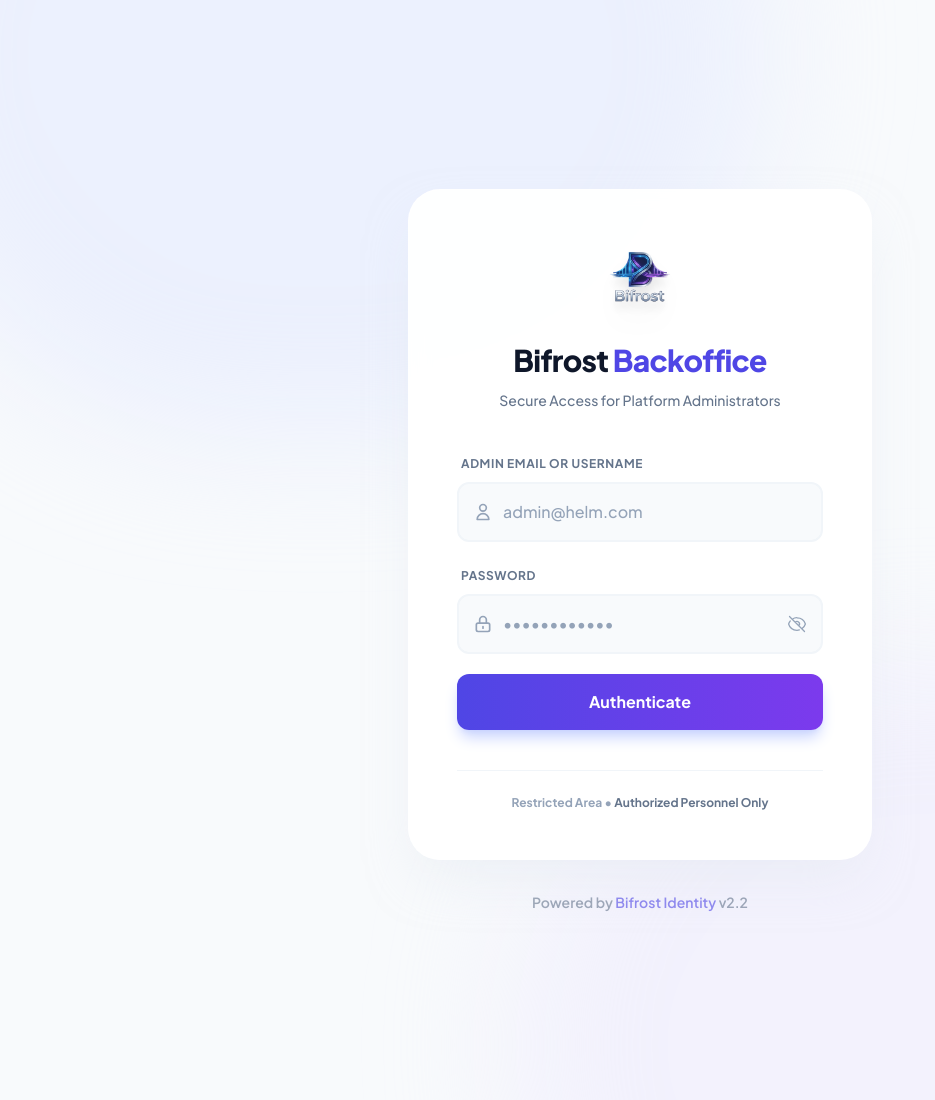
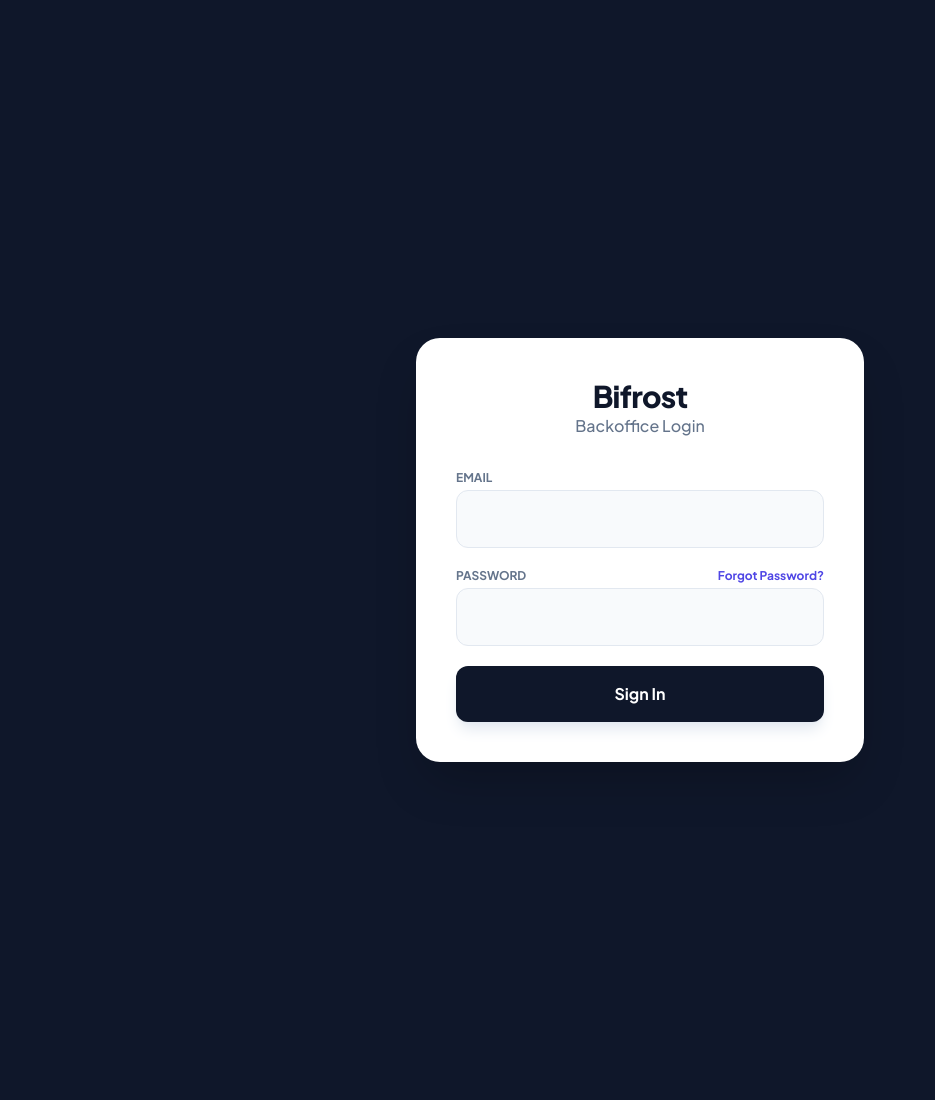
Before and after one commit to pr0meth4uspr0meth4us-bit/bifost, a Flask app: page /backoffice/login in a window 1280 px wide. Shown: the whole page, without its empty margins (0-935 px from the left). Run offline with Flask 3, Linux system fonts and the light colour scheme; parts of the project's set-up code (start-up, migrations or seed data) failed here and were passed over; some libraries are stand-ins or nearby versions.

Commit message:
feat: add backoffice password recovery flow
- Added /forgot-password and /reset-password routes to Backoffice.
- Implemented dual-collection lookup (admins/accounts) to support both Heimdall and Tenants.
- Added send_reset_email to email_service.
- Created UI templates for the recovery flow.

```diff
--- a/bifrost/templates/backoffice/login.html
+++ b/bifrost/templates/backoffice/login.html
@@ -3,44 +3,26 @@
 <head>
     <meta charset="UTF-8">
     <title>Bifrost Backoffice</title>
-    <link rel="icon" type="image/x-icon" href="{{ url_for('static', filename='favicon.ico') }}">
-
     <script src="https://cdn.tailwindcss.com"></script>
-    <script defer src="https://cdn.jsdelivr.net/npm/alpinejs@3.x.x/dist/cdn.min.js"></script>
     <link href="https://fonts.googleapis.com/css2?family=Plus+Jakarta+Sans:wght@400;500;600;700;800&display=swap" rel="stylesheet">
-    <style>
-        body { font-family: 'Plus Jakarta Sans', sans-serif; }
-        .glass-effect {
-            background: rgba(255, 255, 255, 0.95);
-            backdrop-filter: blur(10px);
-        }
-    </style>
+    <style>body { font-family: 'Plus Jakarta Sans', sans-serif; }</style>
 </head>
-<body class="bg-slate-50 min-h-screen flex items-center justify-center relative overflow-hidden">
-
-<div class="absolute top-0 left-0 w-full h-full overflow-hidden -z-10">
-    <div class="absolute -top-[30%] -left-[10%] w-[70%] h-[70%] rounded-full bg-indigo-100 blur-3xl opacity-50 mix-blend-multiply animate-blob"></div>
-    <div class="absolute -bottom-[30%] -right-[10%] w-[70%] h-[70%] rounded-full bg-violet-100 blur-3xl opacity-50 mix-blend-multiply animate-blob animation-delay-2000"></div>
-</div>
-
-<div class="w-full max-w-lg px-6">
-    <div class="glass-effect rounded-[2rem] shadow-2xl shadow-slate-200/50 border border-white/50 p-10 sm:p-12">
-
-        <div class="text-center mb-10">
-            <img src="{{ url_for('static', filename='logo.png') }}" alt="Bifrost Logo" class="h-20 w-auto mx-auto mb-6 hover:scale-105 transition-transform duration-300 drop-shadow-xl">
-
-            <h1 class="text-3xl font-extrabold text-slate-900 tracking-tight">Bifrost <span class="text-indigo-600">Backoffice</span></h1>
-            <p class="text-slate-500 mt-3 text-sm font-medium">Secure Access for Platform Administrators</p>
+<body class="bg-slate-900 flex items-center justify-center min-h-screen p-6">
+    <div class="w-full max-w-md bg-white rounded-3xl p-10 shadow-2xl">
+        <div class="text-center mb-8">
+            <h1 class="text-3xl font-extrabold text-slate-900 tracking-tight">Bifrost</h1>
+            <p class="text-slate-500 font-medium">Backoffice Login</p>
         </div>
 
         {% with messages = get_flashed_messages(with_categories=true) %}
         {% if messages %}
-        <div class="mb-8 space-y-3">
+        <div class="mb-6 space-y-2">
             {% for category, message in messages %}
-            <div class="flex items-center p-4 rounded-xl text-sm font-bold border
-                            {% if category == 'success' %}bg-green-50 text-green-700 border-green-100
-                            {% elif category == 'danger' %}bg-red-50 text-red-700 border-red-100
-                            {% else %}bg-slate-50 text-slate-700 border-slate-100{% endif %}">
+            <div class="p-4 rounded-xl text-sm font-bold border
+                        {% if category == 'success' %}bg-green-50 border-green-200 text-green-700
+                        {% elif category == 'danger' %}bg-red-50 border-red-200 text-red-700
+                        {% elif category == 'warning' %}bg-amber-50 border-amber-200 text-amber-800
+                        {% else %}bg-slate-50 border-slate-200 text-slate-700{% endif %}">
                 {{ message }}
             </div>
             {% endfor %}
@@ -48,58 +30,22 @@
         {% endif %}
         {% endwith %}
 
-        <form method="POST" class="space-y-5" x-data="{ showPass: false }">
-            <div class="space-y-2">
-                <label class="text-xs font-bold text-slate-500 uppercase tracking-wider ml-1">Admin Email or Username</label>
-                <div class="relative group">
-                    <div class="absolute inset-y-0 left-0 pl-4 flex items-center pointer-events-none">
-                        <svg class="h-5 w-5 text-slate-400 group-focus-within:text-indigo-500 transition-colors" fill="none" viewBox="0 0 24 24" stroke="currentColor">
-                            <path stroke-linecap="round" stroke-linejoin="round" stroke-width="2" d="M16 7a4 4 0 11-8 0 4 4 0 018 0zM12 14a7 7 0 00-7 7h14a7 7 0 00-7-7z" />
-                        </svg>
-                    </div>
-                    <input type="text" name="email" required placeholder="admin@helm.com"
-                           class="w-full pl-11 pr-5 py-4 bg-slate-50 border-2 border-slate-100 rounded-xl focus:bg-white focus:border-indigo-500 focus:ring-4 focus:ring-indigo-500/10 outline-none transition-all font-medium text-slate-700 placeholder-slate-400">
+        <form method="POST" class="space-y-5">
+            <div>
+                <label class="block text-xs font-bold text-slate-500 uppercase mb-1">Email</label>
+                <input type="email" name="email" required class="w-full p-4 bg-slate-50 border border-slate-200 rounded-xl outline-none focus:border-indigo-600 focus:ring-2 focus:ring-indigo-50 font-bold text-slate-900 transition-all">
+            </div>
+            <div>
+                <div class="flex justify-between items-center mb-1">
+                    <label class="block text-xs font-bold text-slate-500 uppercase">Password</label>
+                    <a href="{{ url_for('backoffice.forgot_password') }}" class="text-xs font-bold text-indigo-600 hover:text-indigo-800">Forgot Password?</a>
                 </div>
+                <input type="password" name="password" required class="w-full p-4 bg-slate-50 border border-slate-200 rounded-xl outline-none focus:border-indigo-600 focus:ring-2 focus:ring-indigo-50 font-bold text-slate-900 transition-all">
             </div>
-
-            <div class="space-y-2">
-                <label class="text-xs font-bold text-slate-500 uppercase tracking-wider ml-1">Password</label>
-                <div class="relative group">
-                    <div class="absolute inset-y-0 left-0 pl-4 flex items-center pointer-events-none">
-                        <svg class="h-5 w-5 text-slate-400 group-focus-within:text-indigo-500 transition-colors" fill="none" viewBox="0 0 24 24" stroke="currentColor">
-                            <path stroke-linecap="round" stroke-linejoin="round" stroke-width="2" d="M12 15v2m-6 4h12a2 2 0 002-2v-6a2 2 0 00-2-2H6a2 2 0 00-2 2v6a2 2 0 002 2zm10-10V7a4 4 0 00-8 0v4h8z" />
-                        </svg>
-                    </div>
-                    <input :type="showPass ? 'text' : 'password'" name="password" required placeholder="••••••••••••"
-                           class="w-full pl-11 pr-12 py-4 bg-slate-50 border-2 border-slate-100 rounded-xl focus:bg-white focus:border-indigo-500 focus:ring-4 focus:ring-indigo-500/10 outline-none transition-all font-medium text-slate-700 placeholder-slate-400">
-
-                    <button type="button" @click="showPass = !showPass" class="absolute inset-y-0 right-0 pr-4 flex items-center text-slate-400 hover:text-indigo-600 transition-colors cursor-pointer">
-                        <svg x-show="showPass" xmlns="http://www.w3.org/2000/svg" fill="none" viewBox="0 0 24 24" stroke-width="1.5" stroke="currentColor" class="w-5 h-5">
-                          <path stroke-linecap="round" stroke-linejoin="round" d="M2.036 12.322a1.012 1.012 0 010-.639C3.423 7.51 7.36 4.5 12 4.5c4.638 0 8.573 3.007 9.963 7.178.07.207.07.431 0 .639C20.577 16.49 16.64 19.5 12 19.5c-4.638 0-8.573-3.007-9.963-7.178z" />
-                          <path stroke-linecap="round" stroke-linejoin="round" d="M15 12a3 3 0 11-6 0 3 3 0 016 0z" />
-                        </svg>
-                        <svg x-show="!showPass" xmlns="http://www.w3.org/2000/svg" fill="none" viewBox="0 0 24 24" stroke-width="1.5" stroke="currentColor" class="w-5 h-5">
-                          <path stroke-linecap="round" stroke-linejoin="round" d="M3.98 8.223A10.477 10.477 0 001.934 12C3.226 16.338 7.244 19.5 12 19.5c.993 0 1.953-.138 2.863-.395M6.228 6.228A10.45 10.45 0 0112 4.5c4.756 0 8.773 3.162 10.065 7.498a10.523 10.523 0 01-4.293 5.774M6.228 6.228L3 3m3.228 3.228l3.65 3.65m7.894 7.894L21 21m-3.228-3.228l-3.65-3.65m0 0a3 3 0 10-4.243-4.243m4.242 4.242L9.88 9.88" />
-                        </svg>
-                    </button>
-                </div>
-            </div>
-
-            <button type="submit" class="w-full py-4 bg-gradient-to-r from-indigo-600 to-violet-600 hover:from-indigo-700 hover:to-violet-700 text-white font-bold rounded-xl shadow-lg shadow-indigo-200 transform hover:-translate-y-0.5 transition-all duration-200">
-                Authenticate
+            <button type="submit" class="w-full bg-slate-900 hover:bg-slate-800 text-white font-bold py-4 rounded-xl transition shadow-lg shadow-slate-200">
+                Sign In
             </button>
         </form>
-
-        <div class="mt-10 pt-6 border-t border-slate-100 text-center">
-            <p class="text-xs font-bold text-slate-400">
-                Restricted Area • <span class="text-slate-500">Authorized Personnel Only</span>
-            </p>
-        </div>
     </div>
-
-    <div class="text-center mt-8 opacity-60 hover:opacity-100 transition-opacity">
-        <p class="text-sm font-semibold text-slate-500">Powered by <span class="text-indigo-600">Bifrost Identity</span> v2.2</p>
-    </div>
-</div>
 </body>
 </html>
```
Also changed, not shown: bifrost/services/email_service.py (+30 -1 lines), bifrost/templates/backoffice/forgot_password.html (added, +46 -0 lines), bifrost/templates/backoffice/reset_password.html (added, +51 -0 lines).
